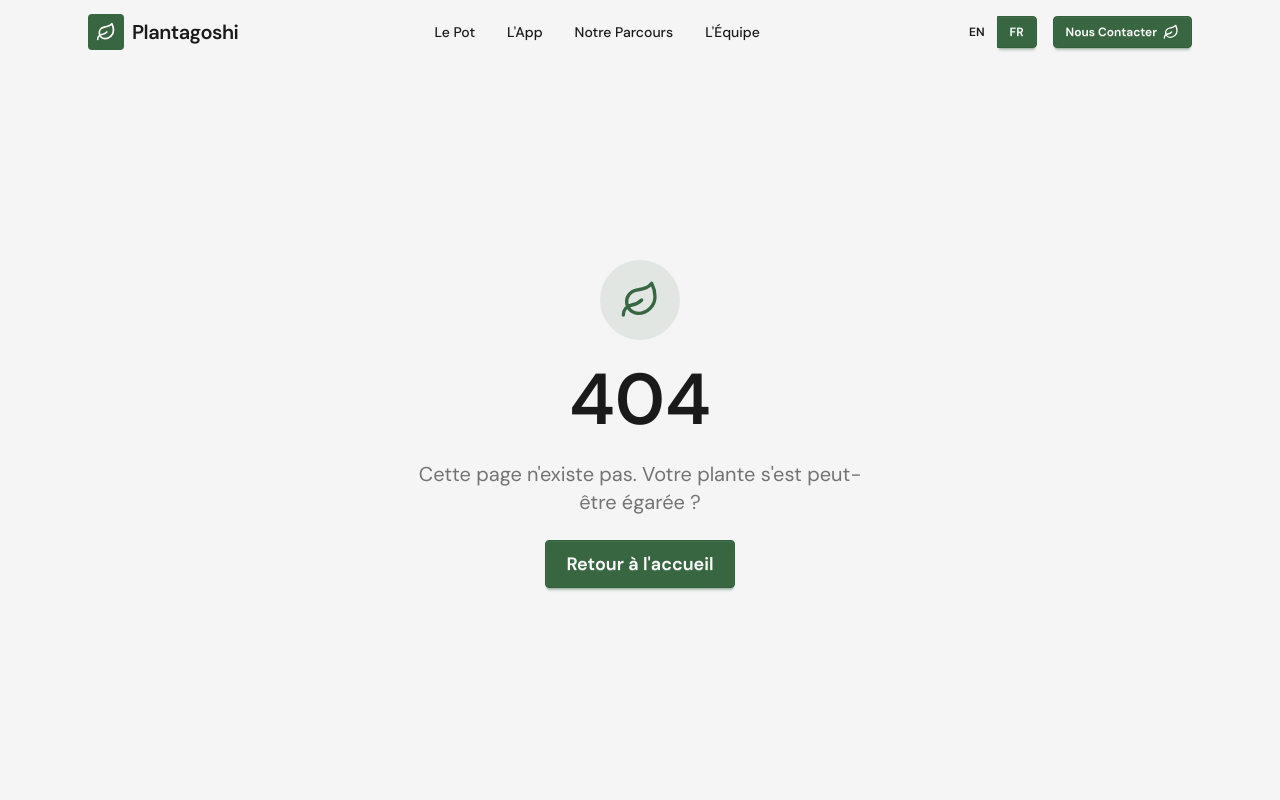
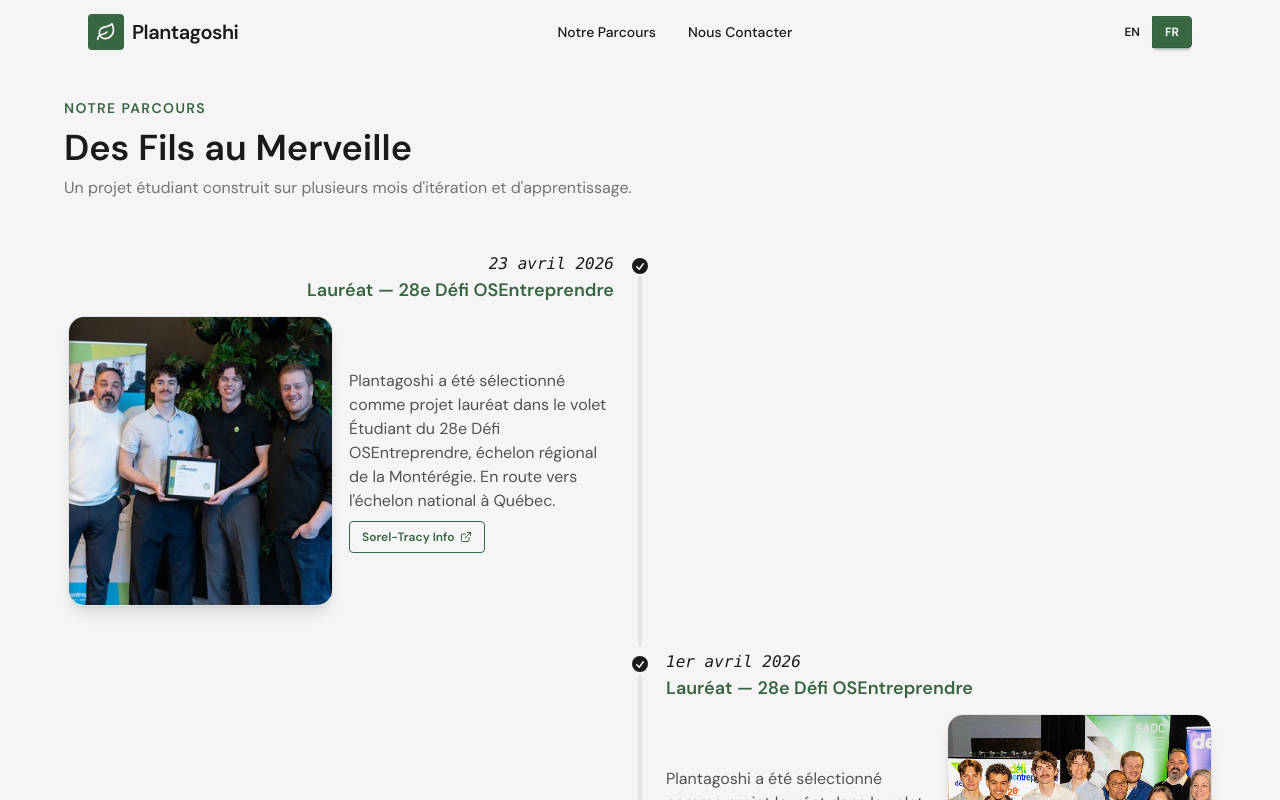
Before and after one commit to Plantagoshi/plantagoshi-landing, a Vue app: page /timeline in a window 1280 px wide. Shown: the top 800 px of the page. Built offline with nearby package versions, Linux system fonts and the light colour scheme.

Commit message:
feat: move timeline to separate page

```diff
--- a/src/components/NavBar.vue
+++ b/src/components/NavBar.vue
@@ -1,5 +1,7 @@
 <template>
-    <nav class="navbar bg-base-200/70 backdrop-blur-md fixed top-0 w-full z-50 border-b border-base-200">
+    <nav
+        class="navbar bg-base-200/70 backdrop-blur-md fixed top-0 w-full z-50 border-b border-base-200"
+    >
         <div class="container max-w-6xl mx-auto px-6 flex justify-between items-center">
             <router-link to="/" class="flex items-center gap-2">
                 <div class="bg-primary text-white p-2 rounded-sm">
@@ -9,10 +11,12 @@
             </router-link>
 
             <div class="hidden md:flex gap-8 font-medium text-sm">
-                <router-link to="/#features" class="hover:text-primary transition-colors">{{ t("nav.features") }}</router-link>
-                <router-link to="/#mobileApp" class="hover:text-primary transition-colors">{{ t("nav.app") }}</router-link>
-                <router-link to="/#journey" class="hover:text-primary transition-colors">{{ t("nav.journey") }}</router-link>
-                <router-link to="/#team" class="hover:text-primary transition-colors">{{ t("nav.team") }}</router-link>
+                <router-link to="/timeline" class="hover:text-primary transition-colors">{{
+                    t('nav.journey')
+                }}</router-link>
+                <router-link to="/contact" class="hover:text-primary transition-colors">{{
+                    t('nav.contact')
+                }}</router-link>
             </div>
 
             <div class="flex items-center gap-4">
@@ -32,18 +36,14 @@
                         FR
                     </button>
                 </div>
-                <router-link to="/contact" class="btn btn-primary btn-sm">
-                    {{ t("nav.contact") }}
-                    <Leaf class="w-4 h-4" />
-                </router-link>
             </div>
         </div>
     </nav>
 </template>
 
 <script setup>
-import { Leaf } from "lucide-vue-next";
-import { useI18n } from "../composables/useI18n";
+import { Leaf } from 'lucide-vue-next';
+import { useI18n } from '../composables/useI18n';
 
 const { t, currentLocale, toggleLocale } = useI18n();
 </script>
--- a/src/pages/HomePage.vue
+++ b/src/pages/HomePage.vue
@@ -2,7 +2,6 @@
     <HeroSection />
     <FeaturesSection />
     <AppShowcase />
-    <TimelineSection />
     <TeamSection />
 </template>
 
@@ -11,5 +10,4 @@
 import FeaturesSection from "../components/FeaturesSection.vue";
 import HeroSection from "../components/HeroSection.vue";
 import TeamSection from "../components/TeamSection.vue";
-import TimelineSection from "../components/TimelineSection.vue";
 </script>
--- a/src/components/TimelineSection.vue
+++ b/src/pages/TimelinePage.vue
@@ -41,7 +41,7 @@
                             >
                                 <img
                                     :src="step.img"
-                                    class="w-full h-40 md:h-72 object-cover hover:scale-105 transition-transform duration-500"
+                                    class="w-40 h-40 md:h-72 md:w-72 object-cover hover:scale-105 transition-transform duration-200"
                                 />
                             </div>
                             <div>
@@ -74,25 +74,19 @@
 <script setup>
 import { ExternalLink } from 'lucide-vue-next';
 import { useI18n } from '../composables/useI18n';
-import BaseButton from './BaseButton.vue';
+import BaseButton from '@/components/BaseButton.vue';
 const { t } = useI18n();
 
 const steps = [
     {
-        name: 'kickoff',
-        img: 'images/pot_prototype.JPG',
-    },
-    {
-        name: 'prototype',
-        img: 'images/pot_prototype.JPG',
-    },
-    {
-        name: 'pcb',
-        img: 'images/pcb.JPG',
-    },
-    {
-        name: 'screen',
-        img: 'images/pot_face.JPG',
+        name: 'osentreprendreRegional',
+        img: 'images/timeline/osentreprendre_regional.jpg',
+        links: [
+            {
+                label: 'sorelTracyInfo',
+                url: 'https://soreltracy.info/2026/04/29/plantagoshi-deux-etudiants-du-cegep-de-sorel-tracy-brillent-a-osentreprendre-monteregie-et-visent-le-national/',
+            },
+        ],
     },
     {
         name: 'osentreprendreLocal',
@@ -105,14 +99,20 @@
         ],
     },
     {
-        name: 'osentreprendreRegional',
-        img: 'images/timeline/osentreprendre_regional.jpg',
-        links: [
-            {
-                label: 'sorelTracyInfo',
-                url: 'https://soreltracy.info/2026/04/29/plantagoshi-deux-etudiants-du-cegep-de-sorel-tracy-brillent-a-osentreprendre-monteregie-et-visent-le-national/',
-            },
-        ],
+        name: 'screen',
+        img: 'images/pot_face.JPG',
+    },
+    {
+        name: 'pcb',
+        img: 'images/pcb.JPG',
+    },
+    {
+        name: 'prototype',
+        img: 'images/pot_prototype.JPG',
+    },
+    {
+        name: 'kickoff',
+        img: 'images/hub_profil.jpeg',
     },
 ];
 </script>
--- a/src/router.js
+++ b/src/router.js
@@ -1,10 +1,12 @@
 import { createRouter, createWebHistory } from "vue-router";
 import ContactPage from "./pages/ContactPage.vue";
 import HomePage from "./pages/HomePage.vue";
+import TimelinePage from "./pages/TimelinePage.vue";
 import NotFoundPage from "./pages/NotFoundPage.vue";
 
 const routes = [
     { path: "/", component: HomePage },
+    { path: "/timeline", component: TimelinePage },
     { path: "/contact", component: ContactPage },
     { path: "/:pathMatch(.*)*", component: NotFoundPage },
 ];
```
Also changed, not shown: public/images/hub_profil.jpeg.
